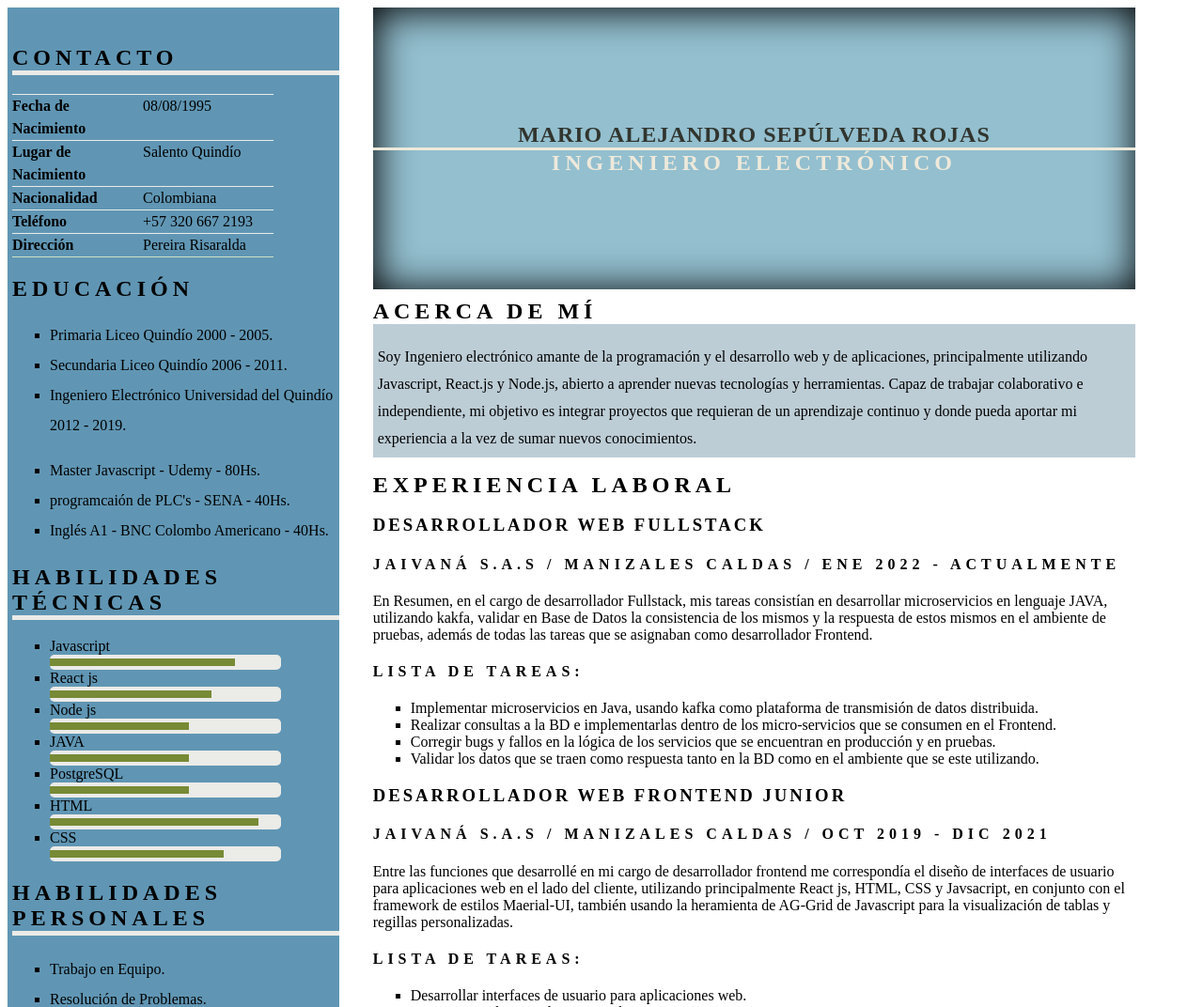
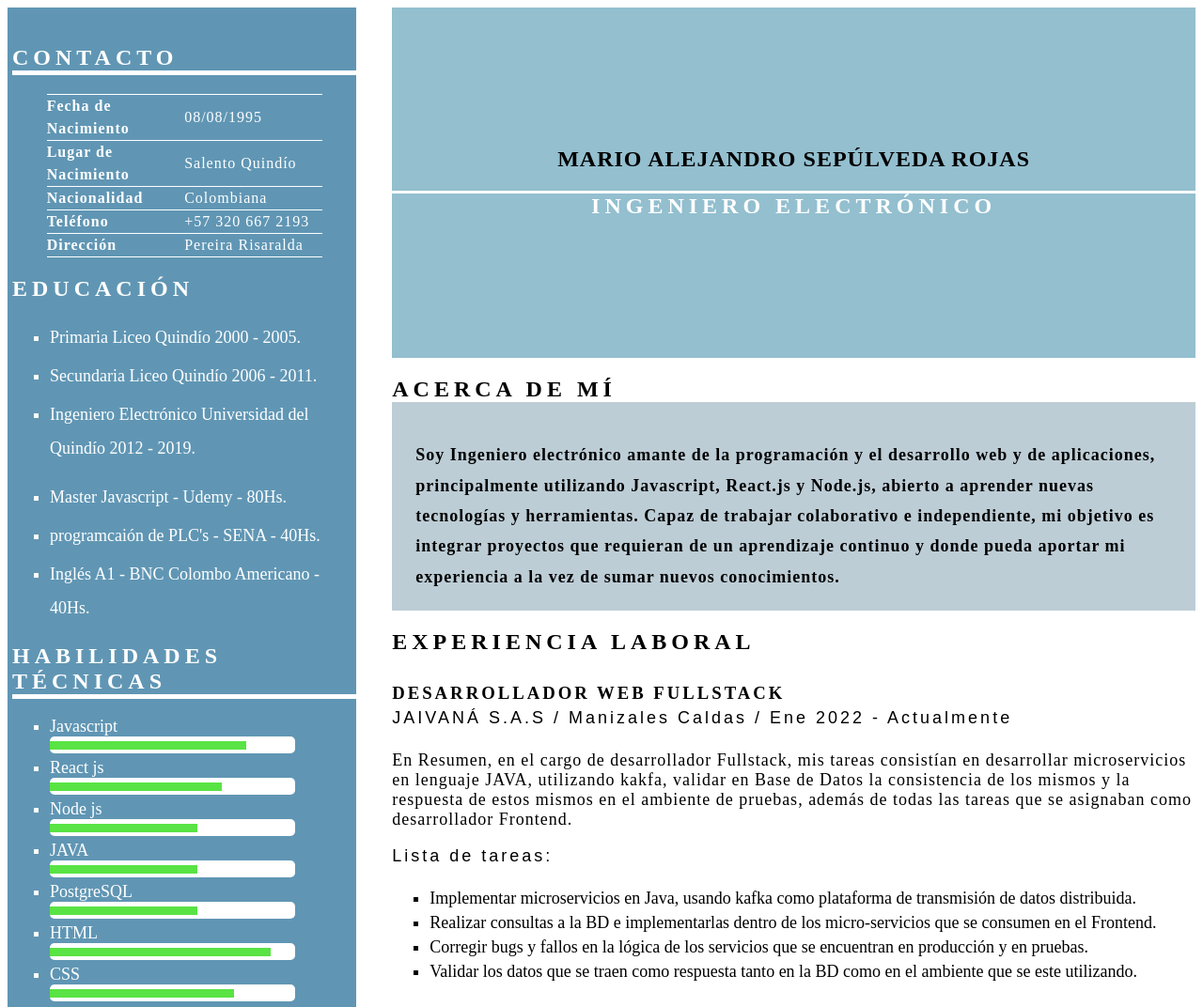
Before and after one commit to mariosepulveda/mariosepulveda, a website: page index.html in a window 1280 px wide. Shown: the top 1072 px of the page at 94% size. Drawn offline with Linux system fonts and the light colour scheme.

Commit message:
Update style.cssdddddddddddddddddd

```diff
--- a/style.css
+++ b/style.css
@@ -14,7 +14,7 @@
 
 .main-container {
     display: flex;
-    width: 1200px;
+    width: 100%;
     /*justify-content:space-between;*/
 
 }
@@ -22,6 +22,12 @@
 ul{
     list-style-type: square;
 }
+
+li{
+    margin-top: 5px;
+    font-size: large;
+}
+
 nav {
     display: flex;
     align-items: center;
@@ -39,18 +45,22 @@ nav figure img {
 }
 
 h1 {
-    color:#31352E;
+    color:#000000;
     text-transform: uppercase;
     letter-spacing: 5px;
+    font-family: 'GFS Didot', serif;
+
 }
 
 h2 {
     text-transform: uppercase;
+    font-family: 'GFS Didot', serif;
+
 }
 
 nav h2 {
-    border-top: #EBEBE8 solid 5px;
-    color: #EBEBE8;
+    border-top: #ffffff solid 5px;
+    color: #ffffff;
     text-transform: uppercase;
     letter-spacing: 3px;
 }
@@ -59,16 +69,18 @@ nav h2 {
 
 aside {
     background-color: #6096B4;
-    /*color:#EEE9DA;*/
+    color:#ffffff;
     width: 30%;
     margin-right: 3%;
     padding: 20px 0 20px 5px;
+}
 
-
+.titulos-aside {
+    color:#000000;
 }
 
 aside section h2 {
-    border-bottom: #EBEBE8 solid 5px;
+    border-bottom: #ffffff solid 5px;
 }
 aside h2{
     text-transform: uppercase;
@@ -94,7 +106,7 @@ main section {
 
 main section:first-child{
     background-color: #93BFCF;
-    box-shadow: 2px 2px 40px 1px inset;
+    box-shadow: 1px 1px 10px 1px inherit;
     padding:15% 0;
 
 }
@@ -105,12 +117,12 @@ main section:first-child{
 }
 main section h1,
 main section h2 {
-    margin: 0;
+    margin-bottom: 20px;
 }
 
 .hero h2{
-    border-top: 3px solid #EEE9DA;
-    color:#EEE9DA;
+    border-top: 3px solid #ffffff;
+    color:#ffffff;
 }
 .hero h1 {
     letter-spacing: 1px;
@@ -124,37 +136,52 @@ main section h2 {
 }
 
 .aboutme h2 {
-    background-color: white;
+    background-color: #ffffff;
 }
 
 .aboutme  p{
     line-height: 1.8em;
-    padding: 5px;
+    padding: 20px;
+    margin: 5px;
+    font-weight: bold;
 }
 
+p{
+    letter-spacing: 1px;
+    font-size: large;
+}
+
+
+
 main h3{
+    margin-top: 30px;
+    margin-bottom: 5px;
     text-transform: uppercase;
     letter-spacing: 3px;
+
 }
 
 main h2 {
+
     text-transform: uppercase;
     letter-spacing: 5px;
 }
 
 main h4 {
-    text-transform: uppercase;
-    letter-spacing: 5px;
+    letter-spacing: 3px;
+    font-family: 'Oswald', sans-serif;
+    font-size: large;
+    font-weight: normal;
+    margin-top: 5px;
+
 }
 
-article h3, article h4 {
-    font-weight: bold;
-}
 
 .references{
     display:flex;
     flex-wrap: wrap;
     background-color: #BDCDD6;
+    padding: 20px;
 }
 
 .references article{
@@ -171,6 +198,7 @@ article h3, article h4 {
 dl {
     display: flex;
     flex-wrap: wrap;
+    justify-content: center;
 
 }
 
@@ -192,20 +220,33 @@ dt {
 
 dt,
 dd {
-    border-top: 1px solid #EBEBE8;
+    border-top: 1px solid #ffffff;
     line-height: 1.5em;
     flex-basis: 40%;
     margin: 0;
+    letter-spacing: 1px;
+}
+
+dd {
+    font-size:medium;
+    display: flex;
+    align-items: center;
 }
 
 dt:last-of-type,
 dd:last-of-type {
-    border-bottom: 1px solid #D1E2C4;
+    border-bottom: 1px solid #ffffff;
 }
 
-a{
-    /*color: #EEE9DA;*/
+.icon {
+    list-style: none;
+}
+
+.icon a {
+    color: #ffffff;
     text-decoration: none;
+    font-weight: bold;
+    letter-spacing: 1px;
 }
 /*ICONS */
 
@@ -213,7 +254,6 @@ a{
     font-family: "Font Awesome 5 Brands";
     font-weight: 900;
     content: "\f082";
-    color: #EBEBE8;
 
 }
 
@@ -221,60 +261,52 @@ a{
     font-family: "Font Awesome 5 Brands";
     font-weight: 900;
     content: "\f099";
-    color: #EBEBE8;
 }
 /*Font Awesome 5 Free*/
 .lk::before{
     font-family: "Font Awesome 5 Brands";
     font-weight: 900;
     content: "\f0e1";
-    color: #EBEBE8;
+
 }
 
 .gt::before{
     font-family: "Font Awesome 5 Brands";
     font-weight: 900;
     content: "\f09b";
-    color: #EBEBE8;
 }
-
-.gm::before{
-    font-family: "Font Awesome 5 Free";
-    font-weight: 900;
-    content: "\f199";
-    color: #EBEBE8;
-}
-
 
 .social-item::before {
     padding-right: 15px;
     font-size: 30px;
     line-height: 1.8em;
+    color: #ffffff;
+
 }
 
 /*fireFox*/
 meter {
     display: block;
     width: 80%;
-    background: #EBEBE8;
+    background: #ffffff;
     border-radius: 5px;
 }
 
 meter::-moz-meter-bar {
-    background: #778A35;
+    background: #59e344;
     border-radius: 5px;
 
 }
 /*chrome*/
 meter::-webkit-meter-optimum-value {
     background: none;
-    background-color: #778A35;
+    background-color: #59e344;
 }
 
 
 meter::-webkit-meter-bar {
     background: none;
-    background-color:#EBEBE8;
+    background-color:#ffffff;
 }
 
 
```
